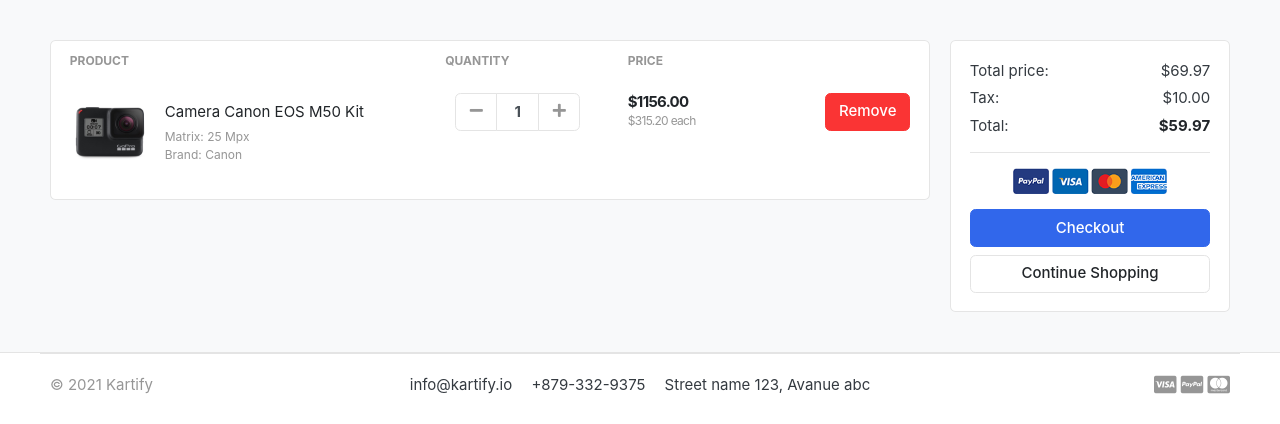
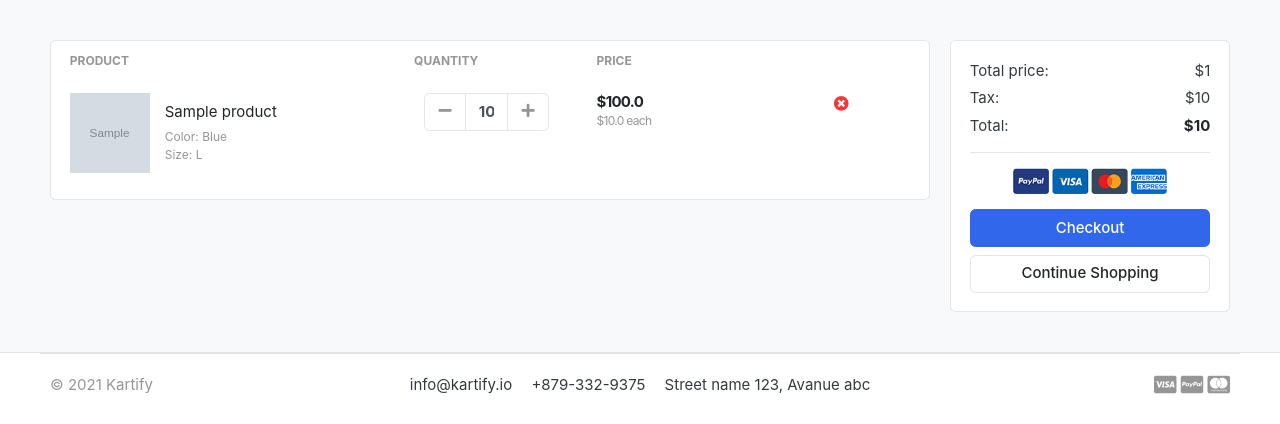
Before and after one commit to aaman007/kartify, a Django app: template kartify/cart/templates/cart/cart.html in a window 1280 px wide. Shown: the part 126-550 px from the top of the page. Run offline with Django 3.2, Linux system fonts and the light colour scheme; tables that the repository leaves empty hold one stand-in row (values such as "Sample post"); the template is opened without the code that fills it: values that come from a table or form of the project are taken from there, most other values are stand-ins (such as "Sample title", 1, 10 or a date in 2020); grey boxes marked "Sample" are stand-in pictures; some libraries are stand-ins or nearby versions; some web fonts are replaced.

Commit message:
Added cart functionality

```diff
--- a/config/settings/base.py
+++ b/config/settings/base.py
@@ -72,7 +72,8 @@
                 'django.template.context_processors.request',
                 'django.contrib.auth.context_processors.auth',
                 'django.contrib.messages.context_processors.messages',
-                'kartify.category.context_processors.category_links'
+                'kartify.category.context_processors.category_links',
+                'kartify.cart.context_processors.cart_counter'
             ],
         },
     },
--- /dev/null
+++ b/kartify/cart/context_processors.py
@@ -0,0 +1,11 @@
+from kartify.cart.models import Cart, CartItem
+from kartify.cart.utils import get_cart_id
+
+
+def cart_counter(request):
+    if 'admin' in request.path:
+        return {}
+    cart_count = 0
+    for item in CartItem.objects.filter(cart__cart_id=get_cart_id(request), is_active=True):
+        cart_count += item.quantity
+    return dict(cart_count=cart_count)
--- a/kartify/cart/models.py
+++ b/kartify/cart/models.py
@@ -27,4 +27,7 @@
         verbose_name_plural = _('Cart Items')
 
     def __str__(self):
-        return self.product
+        return self.product.name
+
+    def sub_total(self):
+        return round(self.product.price * self.quantity, 2)
--- a/kartify/cart/templates/cart/cart.html
+++ b/kartify/cart/templates/cart/cart.html
@@ -1,9 +1,16 @@
 {% extends 'cart/base.html' %}
 {% load static %}
+{% load custom_tags %}
 
 {% block content %}
     <section class="section-content padding-y bg">
         <div class="container">
+            {% if not cart_items %}
+                <div class="text-center">
+                    <h2 class="mb-4">Your shopping cart is empty</h2>
+                    <a href="{% url 'store:store' %}" class="btn btn-primary"> Continue Shopping </a>
+                </div>
+            {% else %}
                 <!-- ============================ COMPONENT 1 ================================= -->
                 <div class="row">
                     <aside class="col-lg-9">
@@ -12,20 +19,22 @@
                                 <thead class="text-muted">
                                 <tr class="small text-uppercase">
                                     <th scope="col">Product</th>
-                                <th scope="col" width="120">Quantity</th>
-                                <th scope="col" width="120">Price</th>
-                                <th scope="col" class="text-right" width="200"></th>
+                                    <th scope="col" width="20%">Quantity</th>
+                                    <th scope="col" width="20%">Price</th>
+                                    <th scope="col" width="20%"></th>
                                 </tr>
                                 </thead>
                                 <tbody>
+                                {% for item in cart_items %}
                                     <tr>
                                         <td>
                                             <figure class="itemside align-items-center">
-                                        <div class="aside"><img src="{% static 'images/items/11.jpg' %}" class="img-sm">
+                                                <div class="aside"><img src="{{ item.product.image.url }}"
+                                                                        class="img-sm">
                                                 </div>
                                                 <figcaption class="info">
-                                            <a href="#" class="title text-dark">Camera Canon EOS M50 Kit</a>
-                                            <p class="text-muted small">Matrix: 25 Mpx <br> Brand: Canon</p>
+                                                    <a href="{{ item.product.get_url }}" class="title text-dark">{{ item.product.name }}</a>
+                                                    <p class="text-muted small">Color: Blue <br> Size: L</p>
                                                 </figcaption>
                                             </figure>
                                         </td>
@@ -34,27 +43,31 @@
                                             <div class="col">
                                                 <div class="input-group input-spinner">
                                                     <div class="input-group-prepend">
-                                                <button class="btn btn-light" type="button" id="button-plus"><i
-                                                        class="fa fa-minus"></i></button>
+                                                        <a href="{% url 'cart:remove_from_cart' item.product.slug %}"
+                                                           class="btn btn-light" type="button" id="button-minus"><i
+                                                                class="fa fa-minus"></i></a>
                                                     </div>
-                                            <input type="text" class="form-control" value="1">
+                                                    <input type="text" class="form-control" value="{{ item.quantity }}">
                                                     <div class="input-group-append">
-                                                <button class="btn btn-light" type="button" id="button-minus"><i
-                                                        class="fa fa-plus"></i></button>
+                                                        <a href="{% url 'cart:add_to_cart' item.product.slug %}"
+                                                           class="btn btn-light" type="button" id="button-plus"><i
+                                                                class="fa fa-plus"></i></a>
                                                     </div>
                                                 </div> <!-- input-group.// -->
                                             </div> <!-- col.// -->
                                         </td>
                                         <td>
                                             <div class="price-wrap">
-                                        <var class="price">$1156.00</var>
-                                        <small class="text-muted"> $315.20 each </small>
+                                                <var class="price">${{ item.sub_total }}</var>
+                                                <small class="text-muted"> ${{ item.product.price }} each </small>
                                             </div> <!-- price-wrap .// -->
                                         </td>
-                                <td class="text-right">
-                                    <a href="" class="btn btn-danger"> Remove</a>
+                                        <td class="text-center">
+                                            <a href="{% url 'cart:remove_cart_item' item.product.slug %}"
+                                               class="text-danger text-center"> <i class="fa fa-times-circle"></i></a>
                                         </td>
                                     </tr>
+                                {% endfor %}
                                 </tbody>
                             </table>
                         </div> <!-- card.// -->
@@ -64,15 +77,15 @@
                             <div class="card-body">
                                 <dl class="dlist-align">
                                     <dt>Total price:</dt>
-                                <dd class="text-right">$69.97</dd>
+                                    <dd class="text-right">${{ total_price }}</dd>
                                 </dl>
                                 <dl class="dlist-align">
                                     <dt>Tax:</dt>
-                                <dd class="text-right"> $10.00</dd>
+                                    <dd class="text-right"> ${{ tax }}</dd>
                                 </dl>
                                 <dl class="dlist-align">
                                     <dt>Total:</dt>
-                                <dd class="text-right text-dark b"><strong>$59.97</strong></dd>
+                                    <dd class="text-right text-dark b"><strong>${{ total }}</strong></dd>
                                 </dl>
                                 <hr>
                                 <p class="text-center mb-3">
@@ -88,7 +101,7 @@
 
                 </div> <!-- row.// -->
                 <!-- ============================ COMPONENT 1 END .// ================================= -->
-
+            {% endif %}
         </div> <!-- container .//  -->
     </section>
     <!-- ========================= SECTION CONTENT END// ========================= -->
--- a/kartify/cart/urls.py
+++ b/kartify/cart/urls.py
@@ -1,9 +1,12 @@
 from django.urls import path
 
-from kartify.cart.views import cart
+from kartify.cart.views import cart, add_to_cart, remove_from_cart, remove_cart_item
 
 app_name = 'cart'
 
 urlpatterns = [
-    path('', cart, name='cart')
+    path('', cart, name='cart'),
+    path('add-to-cart/<slug:product_slug>/', add_to_cart, name='add_to_cart'),
+    path('remove-from-cart/<slug:product_slug>/', remove_from_cart, name='remove_from_cart'),
+    path('remove-cart-item/<slug:product_slug>/', remove_cart_item, name='remove_cart_item'),
 ]
--- /dev/null
+++ b/kartify/cart/utils.py
@@ -0,0 +1,5 @@
+def get_cart_id(request):
+    session_key = request.session.session_key
+    if not session_key:
+        session_key = request.session.create()
+    return session_key
--- a/kartify/store/templates/store/product_detail.html
+++ b/kartify/store/templates/store/product_detail.html
@@ -70,8 +70,11 @@
                             <hr>
                             {% if product.stock <= 0 %}
                                 <h2 class="text-danger"> Out of stock </h2>
+                            {% elif in_cart %}
+                                <button disabled class="btn btn-success"> Added to cart <i class="fa fa-check"> </i> </button>
+                                <a href="{% url 'cart:cart' %}" class="btn btn-primary ml-2"> View Cart <i class="fa fa-eye"></i> </a>
                             {% else %}
-                                <a href="" class="btn  btn-primary"> <span
+                                <a href="{% url 'cart:add_to_cart' product.slug %}" class="btn  btn-primary"> <span
                                         class="text">Add to cart</span> <i class="fas fa-shopping-cart"></i> </a>
                             {% endif %}
                         </article> <!-- product-info-aside .// -->
--- a/kartify/store/templates/store/store.html
+++ b/kartify/store/templates/store/store.html
@@ -151,7 +151,7 @@
                                         {% if product.stock <= 0 %}
                                             <h4 class="text-danger"> Out of stock </h4>
                                         {% else %}
-                                            <a href="#" class="btn btn-block btn-primary">Add to cart </a>
+                                            <a href="{% url 'cart:add_to_cart' product.slug %}" class="btn btn-block btn-primary">Add to cart </a>
                                         {% endif %}
                                     </figcaption>
                                 </figure>
--- a/kartify/store/views.py
+++ b/kartify/store/views.py
@@ -1,5 +1,7 @@
 from django.shortcuts import render, get_object_or_404
 
+from kartify.cart.models import CartItem
+from kartify.cart.utils import get_cart_id
 from kartify.category.models import Category
 from kartify.store.models import Product
 
@@ -21,7 +23,9 @@
 
 
 def product_detail(request, slug, product_slug):
+    in_cart = CartItem.objects.filter(cart__cart_id=get_cart_id(request), product__slug=product_slug).exists()
     context = {
+        'in_cart': in_cart,
         'product': get_object_or_404(Product, slug=product_slug)
     }
     return render(request, 'store/product_detail.html', context=context)
--- a/kartify/templates/snippets/header.html
+++ b/kartify/templates/snippets/header.html
@@ -49,7 +49,7 @@
                         </div>
                         <a href="{% url 'cart:cart' %}" class="widget-header pl-3 ml-3">
                             <div class="icon icon-sm rounded-circle border"><i class="fa fa-shopping-cart"></i></div>
-                            <span class="badge badge-pill badge-danger notify">0</span>
+                            <span class="badge badge-pill badge-danger notify">{{ cart_count }}</span>
                         </a>
                     </div> <!-- widgets-wrap.// -->
                 </div> <!-- col.// -->
```
Also changed, not shown: kartify/cart/views.py (+54 -2 lines), kartify/core/templatetags/custom_tags.py (added, +7 -0 lines), kartify/core/templatetags/__init__.py (added). Lines whose indentation alone changed are shown as unchanged.
